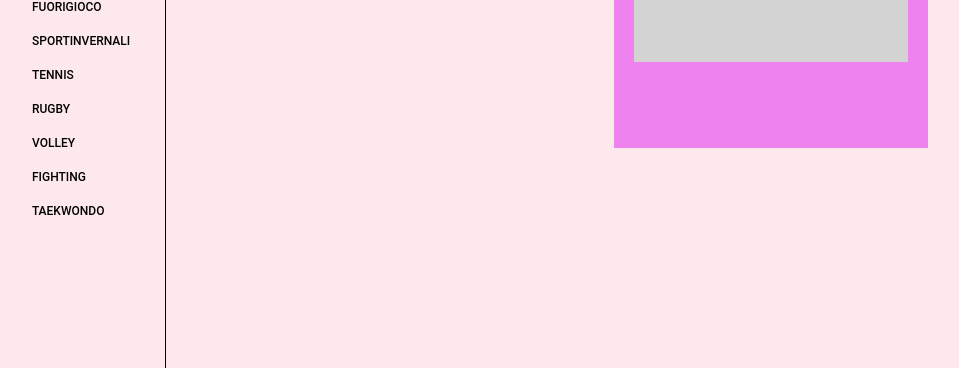
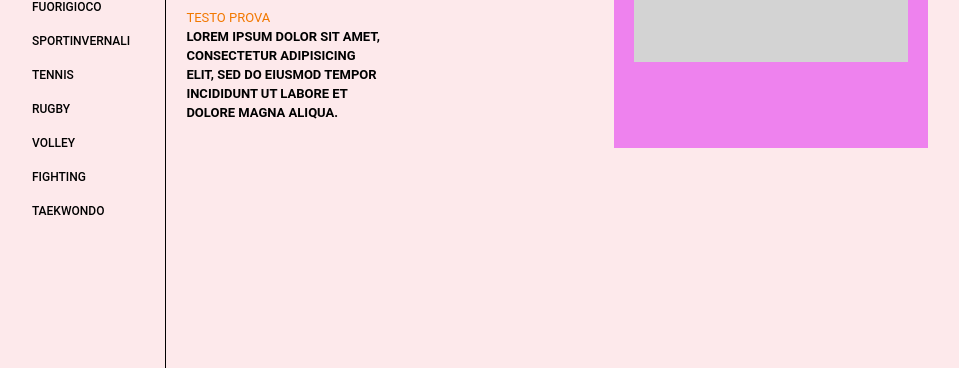
Before and after one commit to LeonardoSarallo/html-gazzetta, a plain HTML site: page index.html in a window 1280 px wide. Shown: the part 752-1120 px from the top of the page, without its empty margins (160-1119 px from the left). Drawn offline with Linux system fonts and the light colour scheme.

Commit message:
provanavvideo

```diff
--- a/index.html
+++ b/index.html
@@ -204,11 +204,28 @@
               <div class="mainleft">
 
                 <img src="https://images2.gazzettaobjects.it/methode_image/2018/11/11/Calcio/Foto%20Calcio%20-%20Trattate/c73a277ee9c954c91838bc63bfe5e97d_169_m.jpg?v=20181111151215" alt="">
-                </div>
+              </div>
+
               <div class="mainright">
                 <img src="https://images2.gazzettaobjects.it/methode_image/2018/11/11/Calcio/Foto%20Calcio%20-%20Trattate/c73a277ee9c954c91838bc63bfe5e97d_169_m.jpg?v=20181111151215" alt="">
               </div>
             </div>
+            <div class="mainbottomtext">
+              <div class="mainlefttext">
+                <div class="lefttxttitle">
+                  <a href="#">Testo prova</a>
+                </div>
+                <h4>
+                  <a href="#" class="linkparagraph">Lorem ipsum dolor sit amet, consectetur adipisicing elit, sed do eiusmod tempor incididunt ut labore et dolore magna aliqua.  </a>
+                </h4>
+
+              </div>
+              <div class="mainrighttext">
+
+              </div>
+            </div>
+
+
         </div>
         <div class="rgh_content">
           <div class="upcontent">
--- a/style.css
+++ b/style.css
@@ -28,6 +28,7 @@ body {
   margin-top: 30px;
   background-color: #222;
 }
+
 .video {
   position: relative;
   width: 25%;
@@ -230,6 +231,7 @@ body {
   flex-wrap: wrap;
 
 }
+
 .mainright {
   margin-left: 10px;
 }
@@ -242,7 +244,33 @@ body {
   max-width: 100%
 }
 
+.mainbottomtext {
+  display: flex;
+}
+.mainlefttext {
+  margin-top: -15px;
+  width: 50%;
+  height: 200px;
+  background-color: #fde9eb;
+}
+.mainlefttext a {
+  text-decoration: none;
+  color: #f27800;
+  font-size: 13px;
+  text-transform: uppercase;
+}
+.mainlefttext h4 a {
+  color: black;
 
+
+}
+.mainrighttext {
+  margin-top: -15px;
+  width: 50%;
+  height: 200px;
+  background-color: #fde9eb;
+  margin-left: 10px;
+}
 
 .rgh_content {
   float: left;
```
